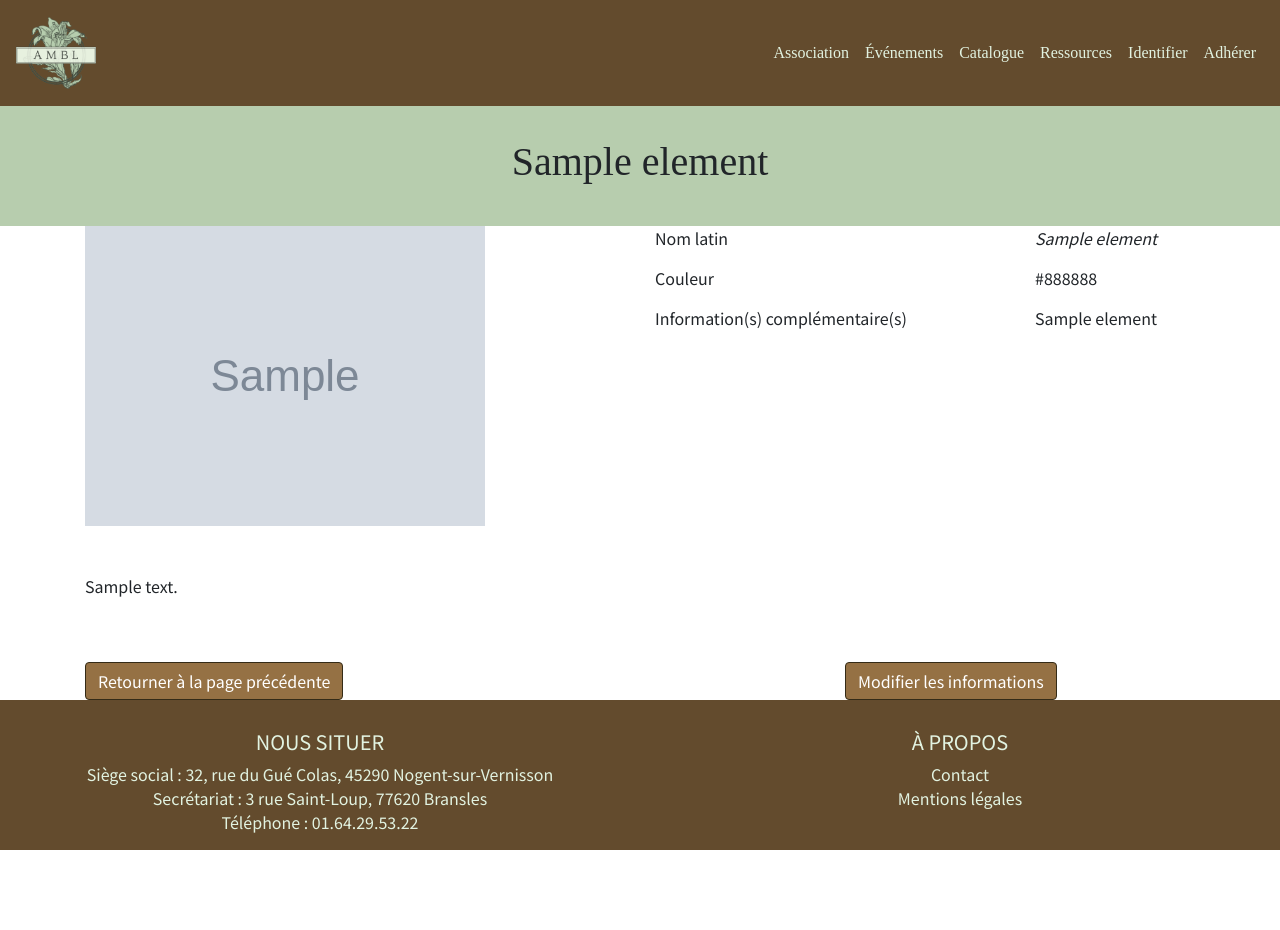
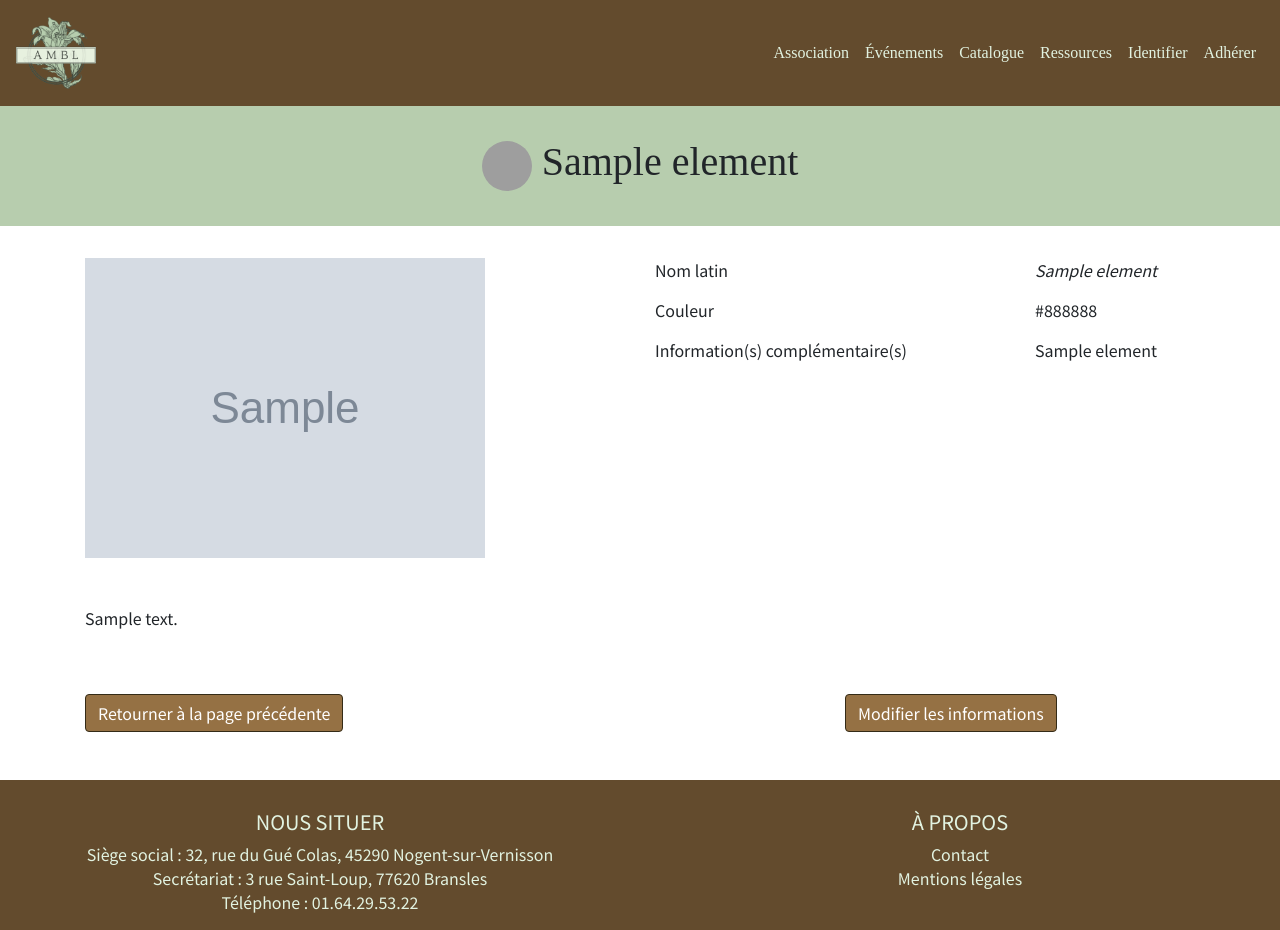
Before and after one commit to WildCodeSchool/orleans-php-2003-project-ambl, a PHP site: template src/View/CatalogAdmin/show.html.twig in a window 1280 px wide. Before the commit the page ends 850 px from the top, so only its background shows below. Run offline with PHP 8.4, Linux system fonts and the light colour scheme; the template is opened without the code that fills it: most values are stand-ins (such as "Sample title", 1, 10 or a date in 2020); grey boxes marked "Sample" are stand-in pictures; some libraries are stand-ins or nearby versions; some web fonts are replaced; grey boxes are pictures that could not be loaded.

```diff
--- a/src/Model/CatalogManager.php
+++ b/src/Model/CatalogManager.php
@@ -72,11 +72,10 @@ class CatalogManager extends AbstractManager
      */
     public function selectOneById(int $id)
     {
-        // prepared request
         $query = "SELECT " . self::TABLE . ".*, toxicity.name toxicity_name, element_type.name type_name
                     FROM " . self::TABLE . "
-                    JOIN toxicity ON toxicity.id=element.toxicity_id
-                    JOIN element_type ON element_type.id=element.element_type_id
+                    lEFT JOIN toxicity ON toxicity.id=element.toxicity_id
+                    LEFT JOIN element_type ON element_type.id=element.element_type_id
                     WHERE element.id=:id";
 
         $statement = $this->pdo->prepare($query);
@@ -125,6 +124,7 @@ class CatalogManager extends AbstractManager
 
     /**
      * Update an entry in the catalog table
+     *
      * @param array $element
      * @return void
      */
--- a/src/View/CatalogAdmin/index.html.twig
+++ b/src/View/CatalogAdmin/index.html.twig
@@ -46,7 +46,7 @@
                         <div class="col-lg-4 col-md-6">
                             <div class="card mb-4 shadow-sm mr-5 mt-2">
                                 <div class="card-body card-block-header">
-                                    <a class="stretched-link" href="/catalog/add">
+                                    <a class="stretched-link" href="/catalogAdmin/add">
                                         <i class="fa fa-plus"></i>
                                     </a>
                                 </div>
@@ -84,10 +84,10 @@
                                         </h4>
                                     </div>
                                     <div class="btn_action">
-                                        <a title="Consulter" href="/catalog/show/{{ element.id }}" class="box_btn">
+                                        <a title="Consulter" href="/catalogAdmin/show/{{ element.id }}" class="box_btn">
                                             <i class="fa fa-eye"></i>
                                         </a>
-                                        <a title="Modifier" href="/catalog/edit/{{ element.id }}" class="box_btn">
+                                        <a title="Modifier" href="/catalogAdmin/edit/{{ element.id }}" class="box_btn">
                                             <i class="fa fa-edit"></i>
                                         </a>
                                         <form action="" method="post">
--- a/src/View/CatalogAdmin/show.html.twig
+++ b/src/View/CatalogAdmin/show.html.twig
@@ -1,10 +1,12 @@
 {% extends 'layout.html.twig' %}
 
 {% block title %}
-    CatalogueAdmin | {{ element.common_name }}
+    CatalogueAdmin | Consulter
 {% endblock %}
 
 {% block stylesheet %}
+    <link rel="stylesheet" href="https://cdnjs.cloudflare.com/ajax/libs/font-awesome/4.7.0/css/font-awesome.min.css">
+    <link rel="stylesheet" href="/assets/css/catalog.css">
     <link rel="stylesheet" href="/assets/css/catalogAdmin.css">
 {% endblock %}
 
@@ -13,14 +15,17 @@
         <div class="container h-100 justify-around">
             <div class="row h-75 align-items-center">
                 <div class="col-12">
-                    <h1>{{ element.common_name }}</h1>
+                    <div class="block-title-page">
+                        <img class="icon" src="/assets/images/catalog/{{ element.type_name }}_icon.jpg" alt="">
+                        <h1>{{ element.common_name }}</h1>
+                    </div>
                 </div>
             </div>
         </div>
     </header>
 
     <main>
-        <section class="catalog">
+        <section class="catalog-section">
             <div class="container">
                 <div class="row">
                     <div class="col-6">
@@ -49,14 +54,14 @@
                         </div>
                         <div class="row">
                             <div class="col-8">
-                                {% if element.toxicity_name == 'none' %}
+                                {% if element.toxicity_name == null %}
                                     <p></p>
                                 {% else %}
                                     <p>Information(s) complémentaire(s)</p>
                                 {% endif %}
                             </div>
                             <div class="col-4">
-                                {% if element.toxicity_name == 'none' %}
+                                {% if element.toxicity_name == null %}
                                     <p></p>
                                 {% else %}
                                     {{ element.toxicity_name }}
@@ -70,20 +75,25 @@
                         <p>{{ element.description }}</p>
                     </div>
                 </div>
-                <div class="row mt-5">
+            </div>
+        </section>
+
+        <div class="mt-5 mb-5">
+            <div class="container">
+                <div class="row">
                     <div class="col-4">
                         <a class="btn btn-primary" href="/catalogAdmin/index">
                             Retourner à la page précédente
                         </a>
                     </div>
                     <div class="offset-4"></div>
-                    <div class="col-4 float-right">
-                        <a class="btn btn-primary" href="#">
+                    <div class="col-4">
+                        <a class="btn btn-primary" href="/catalogAdmin/edit/{{ element.id }}">
                             Modifier les informations
                         </a>
                     </div>
                 </div>
             </div>
-        </section>
+        </div>
     </main>
 {% endblock %}
```
Also changed, not shown: src/Controller/CatalogAdminController.php (+56 -56 lines).
